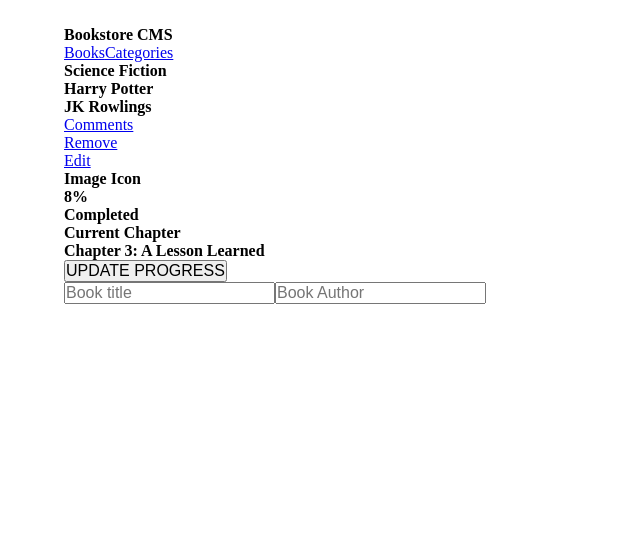
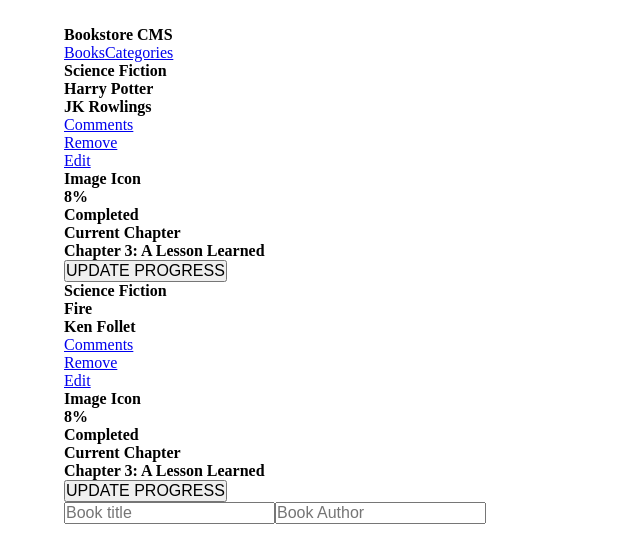
Before and after one commit to gjuliao/react_bookstore, a React (Create React App) app: page / in a window 1280 px wide. Shown: the top 556 px of the page, without its empty margins (0-640 px from the left). Built offline with nearby package versions, Linux system fonts and the light colour scheme.

Commit message:
Added and working useSelector and Provider

```diff
--- a/src/App.js
+++ b/src/App.js
@@ -1,17 +1,13 @@
 /* eslint-disable no-unused-vars */
 import './index.css';
-import { useState } from 'react';
+import { useSelector } from 'react-redux';
 import { Route, Routes } from 'react-router-dom';
 import Book from './components/Book';
 import Navbar from './components/Navbar';
 import CheckStatus from './components/CheckStatus';
 
 const App = () => {
-  const [books, setBooks] = useState({
-    id: 1,
-    author: 'JK Rowlings',
-    title: 'Harry Potter',
-  });
+  const books = useSelector((state) => state.books.books);
 
   return (
     <>
--- a/src/components/Book.js
+++ b/src/components/Book.js
@@ -1,34 +1,17 @@
+/* eslint-disable no-unused-vars */
 import React from 'react';
 import propTypes from 'prop-types';
 import Form from './Form';
+import Card from './Card';
 
 const Book = ({ books }) => {
   const { author, title } = books;
 
   return (
     <>
-      <div>
-        <h4>Science Fiction</h4>
-        <h1>{title}</h1>
-        <h2>{author}</h2>
-        <ul className="book_button_list">
-          <li><a href="/">Comments</a></li>
-          <li><a href="/">Remove</a></li>
-          <li><a href="/">Edit</a></li>
-        </ul>
-      </div>
-      <div>
-        <div>
-          <h1>Image Icon</h1>
-          <h1>8%</h1>
-          <h4>Completed</h4>
-        </div>
-        <div>
-          <h4>Current Chapter</h4>
-          <h3>Chapter 3: A Lesson Learned</h3>
-          <button type="button">UPDATE PROGRESS</button>
-        </div>
-      </div>
+      { books.map((book) => (
+        <Card key={book.id} author={book.author} title={book.title} />
+      ))}
       <Form />
     </>
   );
--- /dev/null
+++ b/src/components/Card.js
@@ -0,0 +1,41 @@
+import React from 'react';
+import propTypes from 'prop-types';
+
+const Card = ({ title, author }) => (
+  <>
+    <div>
+      <h4>Science Fiction</h4>
+      <h1>{title}</h1>
+      <h2>{author}</h2>
+      <ul className="book_button_list">
+        <li><a href="/">Comments</a></li>
+        <li><a href="/">Remove</a></li>
+        <li><a href="/">Edit</a></li>
+      </ul>
+    </div>
+    <div>
+      <div>
+        <h1>Image Icon</h1>
+        <h1>8%</h1>
+        <h4>Completed</h4>
+      </div>
+      <div>
+        <h4>Current Chapter</h4>
+        <h3>Chapter 3: A Lesson Learned</h3>
+        <button type="button">UPDATE PROGRESS</button>
+      </div>
+    </div>
+  </>
+);
+
+export default Card;
+
+Card.defaultProps = {
+  author: '',
+  title: '',
+};
+
+Card.propTypes = {
+  author: propTypes.string,
+  title: propTypes.string,
+};
--- a/src/redux/books/books.js
+++ b/src/redux/books/books.js
@@ -2,7 +2,18 @@
 const REMOVE_BOOK = 'REMOVE_BOOK';
 
 const initialState = {
-  books: [],
+  books: [
+    {
+      id: 0,
+      author: 'JK Rowlings',
+      title: 'Harry Potter',
+    },
+    {
+      id: 1,
+      author: 'Ken Follet',
+      title: 'Fire',
+    },
+  ],
 };
 
 const bookReducer = (state = initialState, action) => {
```
